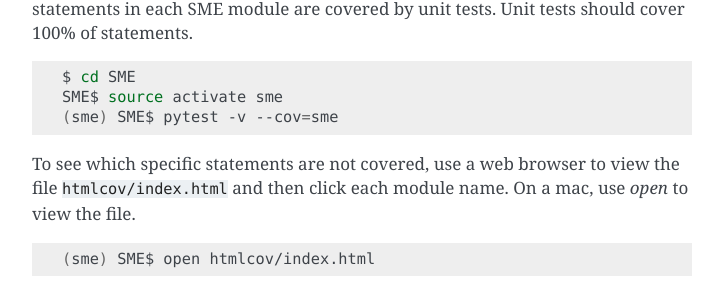
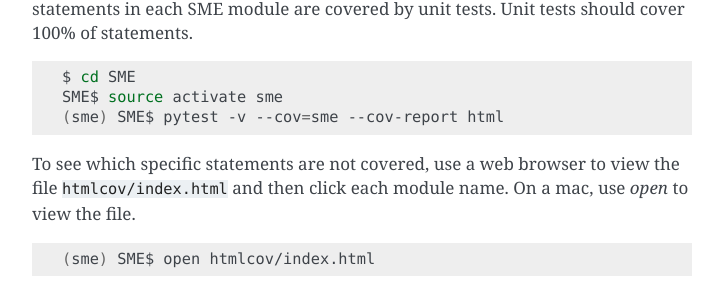
Before and after one commit to JeffValenti/SME, a Sphinx documentation site: the page built from docs/content/developer.rst, in a window 1280 px wide and 900 px high, scrolled down 2777 px. Shown: the part 152-452 px from the top of the window, without its empty margins (388-1111 px from the left). Built offline with Sphinx 7.4.7, drawn with Linux system fonts in a browser that asks for light colours.

Commit message:
add argument to update html coverage report

```diff
--- a/docs/content/developer.rst
+++ b/docs/content/developer.rst
@@ -184,7 +184,7 @@ covered by unit tests. Unit tests should cover 100% of statements.
 
     $ cd SME
     SME$ source activate sme
-    (sme) SME$ pytest -v --cov=sme
+    (sme) SME$ pytest -v --cov=sme --cov-report html
 
 To see which specific statements are not covered, use a web browser
 to view the file :file:`htmlcov/index.html` and then click each
```
